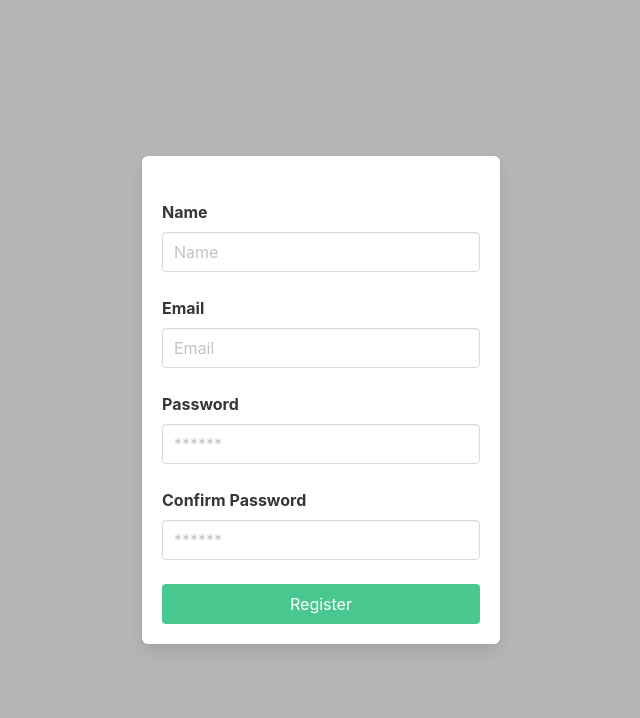
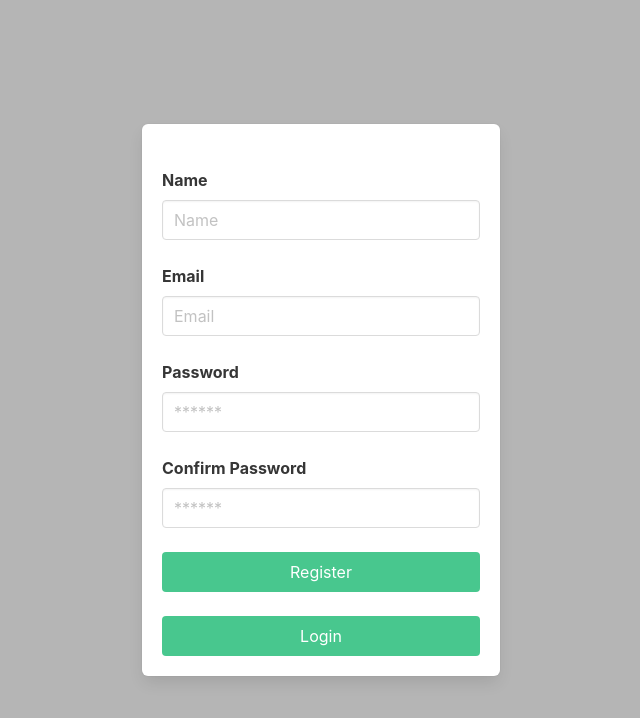
Before and after one commit to Piyushkriplani444/GPS-View, a React (Create React App) app in the folder frontend/: page /register in a window 1280 px wide. Shown: the top 718 px of the page, without its empty margins (319-959 px from the left). Built offline with nearby package versions, Linux system fonts and the light colour scheme.

Commit message:
Added register and login button

```diff
--- a/frontend/src/components/Login.js
+++ b/frontend/src/components/Login.js
@@ -32,7 +32,7 @@ const Login = () =>{
                  <div className="container">
                     <div className="columns is-centered">
                         <div className="column is-4-desktop">
-                            <form onSubmit={Auth} className="box">
+                            <form onSubmit={Auth}  className="box">
                                 <p className="has-text-centered">{msg}</p>
                                 <div className="field mt-5">
                                     <label className="label">Email or Username</label>
@@ -51,7 +51,12 @@ const Login = () =>{
                                 <div className="field mt-5">
                                     <button className="button is-success is-fullwidth">Login</button>
                                 </div>
-                            </form>
+
+                            <div className="field mt-5">
+                                    <button onClick={()=> { history("/register")}} className="button is-success is-fullwidth">Register</button>
+                                </div>
+                                </form>
+
                         </div>
                     </div>
                  </div>
--- a/frontend/src/components/Register.js
+++ b/frontend/src/components/Register.js
@@ -72,6 +72,9 @@ const Register =()=>{
                           <div className="field mt-5">
                                 <button className="button is-success is-fullwidth">Register</button>
                             </div>
+                            <div className="field mt-5">
+                                    <button onClick={()=> { history("/")}} className="button is-success is-fullwidth">Login</button>
+                                </div>
                         </form>
                     </div>
                 </div>
```
